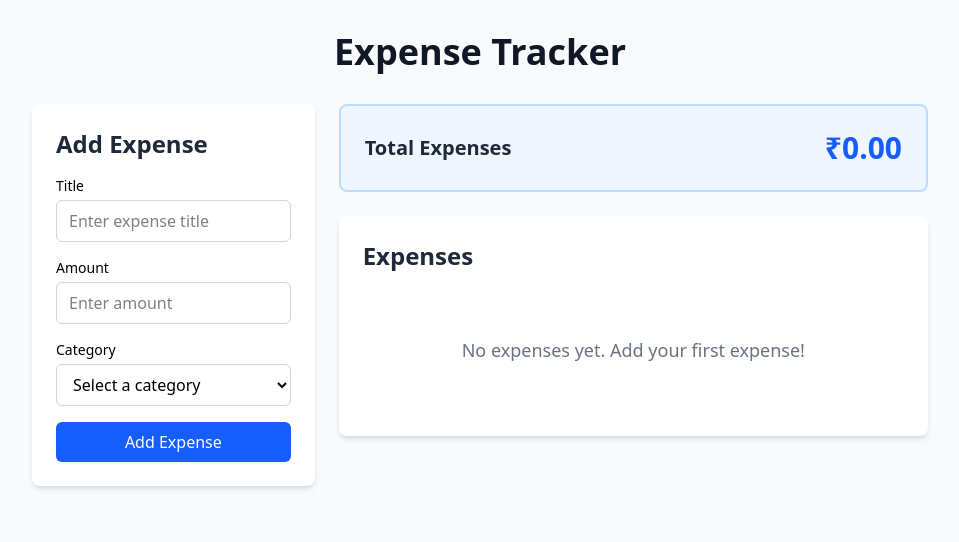
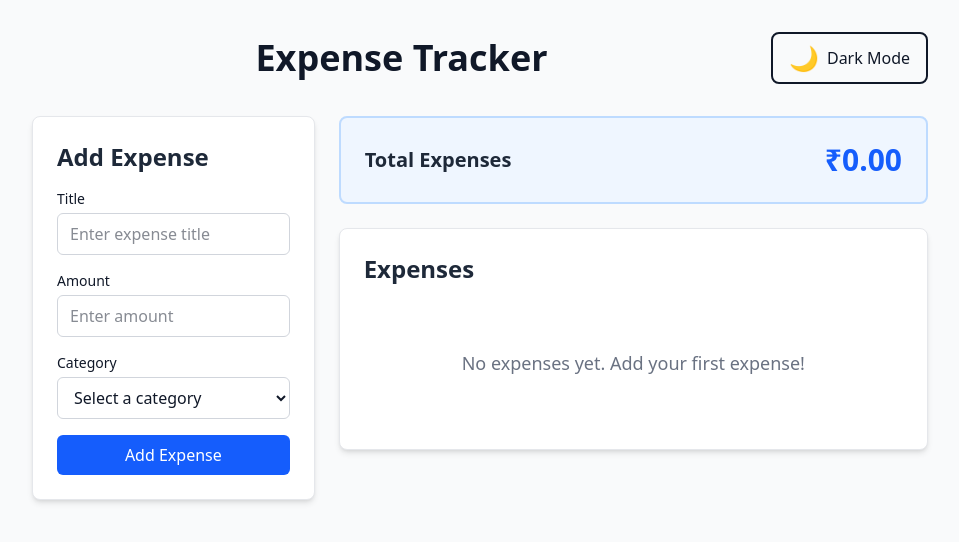
Before and after one commit to cw-learning/Vidya-expense-tracker, a React (Vite) app: page / in a window 1280 px wide. Shown: the top 542 px of the page, without its empty margins (160-1119 px from the left). Built offline with nearby package versions, Linux system fonts and the light colour scheme.

Commit message:
feat(expenses): integrate theme management in expense page

```diff
--- a/src/features/expenses/pages/ExpensePage.jsx
+++ b/src/features/expenses/pages/ExpensePage.jsx
@@ -2,9 +2,14 @@ import { useState } from 'react';
 import { ExpenseForm } from '../components/ExpenseForm.jsx';
 import { ExpenseList } from '../components/ExpenseList.jsx';
 import { TotalExpense } from '../components/TotalExpense.jsx';
+import { ThemeToggle } from '../../theme/components/ThemeToggle.jsx';
+import { useThemeStore } from '../../theme/store/useThemeStore.js';
+import { THEME_COLORS } from '../../theme/utils/theme.constants.js';
 
 export function ExpensePage() {
     const [expenses, setExpenses] = useState([]);
+    const { theme } = useThemeStore();
+    const colors = THEME_COLORS[theme];
 
     function handleAddExpense(newExpense) {
         setExpenses((previousExpenses) => [...previousExpenses, newExpense]);
@@ -22,18 +27,21 @@ export function ExpensePage() {
     );
 
     return (
-        <div className="min-h-screen bg-gray-50 py-8 px-4">
+        <div className={`min-h-screen py-8 px-4 ${colors.background} ${colors.text}`}>
             <div className="max-w-4xl mx-auto">
                 <header className="mb-8">
-                    <h1 className="text-4xl font-bold text-gray-900 text-center">
-                        Expense Tracker
-                    </h1>
+                    <div className="flex items-center justify-between">
+                        <h1 className="text-4xl font-bold text-center flex-1">
+                            Expense Tracker
+                        </h1>
+                        <ThemeToggle />
+                    </div>
                 </header>
 
                 <div className="grid grid-cols-1 lg:grid-cols-3 gap-6">
                     <div className="lg:col-span-1">
-                        <div className="bg-white rounded-lg shadow-md p-6">
-                            <h2 className="text-2xl font-semibold mb-4 text-gray-800">
+                        <div className={`${colors.card} rounded-lg shadow-md p-6 border ${colors.border}`}>
+                            <h2 className={`text-2xl font-semibold mb-4 ${colors.cardText}`}>
                                 Add Expense
                             </h2>
                             <ExpenseForm onAddExpense={handleAddExpense} />
@@ -42,8 +50,8 @@ export function ExpensePage() {
 
                     <div className="lg:col-span-2 space-y-6">
                         <TotalExpense totalAmount={totalExpenseAmount} />
-                        <div className="bg-white rounded-lg shadow-md p-6">
-                            <h2 className="text-2xl font-semibold mb-4 text-gray-800">
+                        <div className={`${colors.card} rounded-lg shadow-md p-6 border ${colors.border}`}>
+                            <h2 className={`text-2xl font-semibold mb-4 ${colors.cardText}`}>
                                 Expenses
                             </h2>
                             <ExpenseList
```
